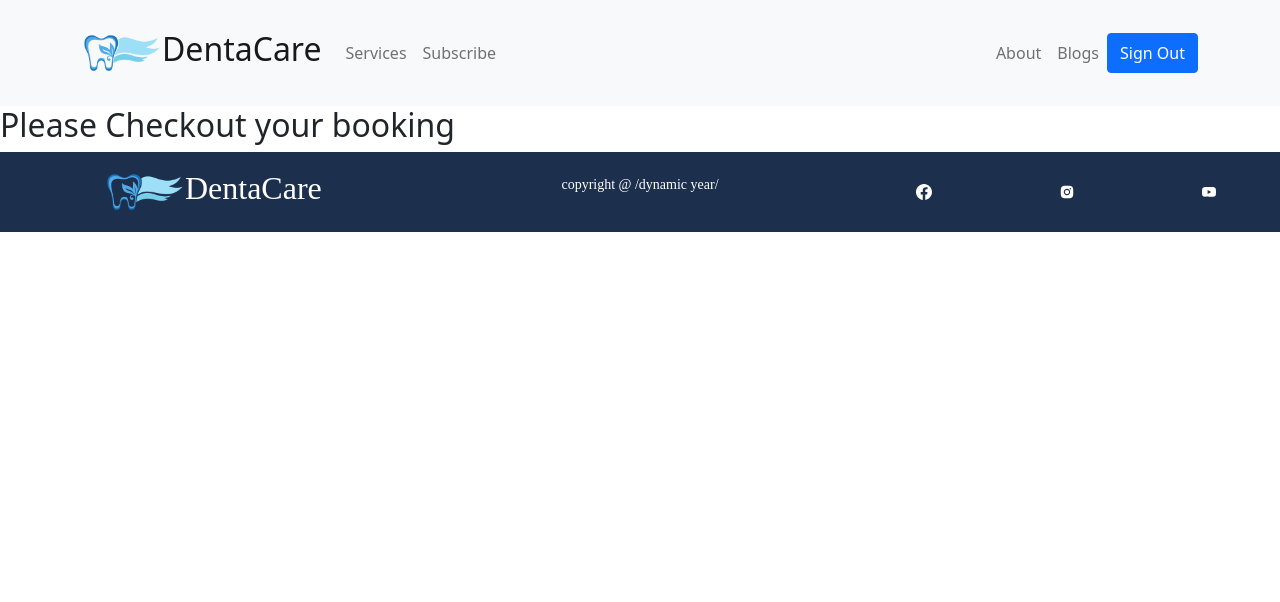
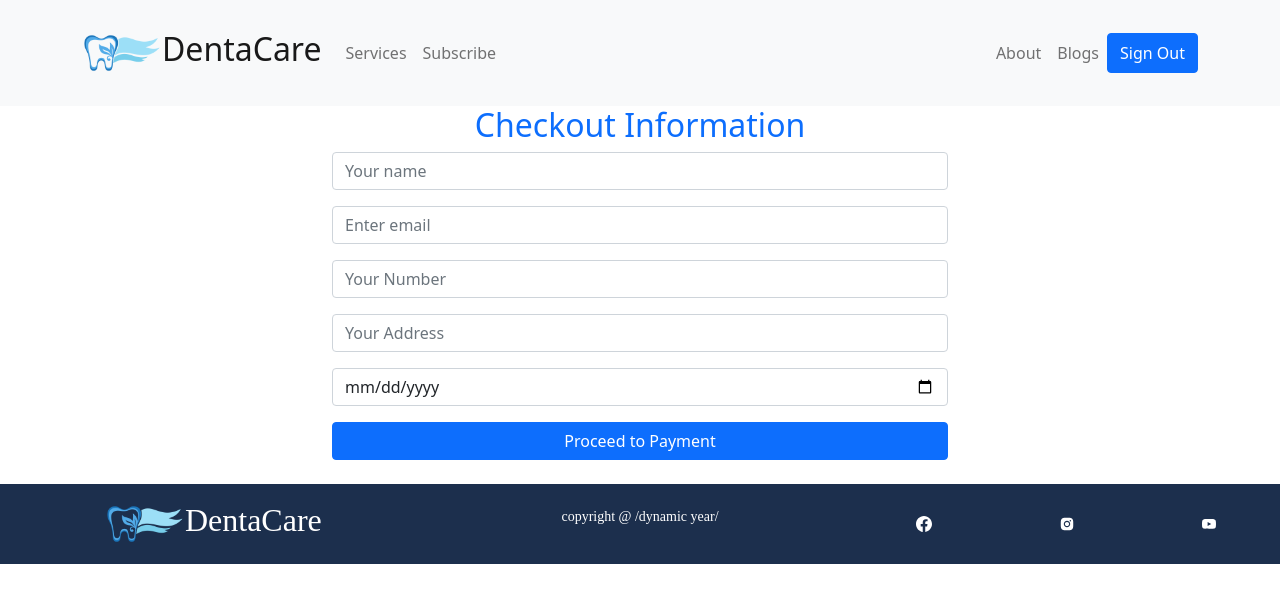
Before and after one commit to abdulawalemon1/dentacare, a React (Create React App) app: page /checkout in a window 1280 px wide. Shown: the top 602 px of the page. Built offline with nearby package versions, Linux system fonts and the light colour scheme; no server answers; sample sign-in values are in the browser's storage.

Commit message:
checkout page updated

```diff
--- a/src/Pages/Login/Checkout/Checkout.js
+++ b/src/Pages/Login/Checkout/Checkout.js
@@ -1,10 +1,52 @@
 import React from 'react';
+import { Form, Button } from 'react-bootstrap';
+import { toast } from 'react-toastify';
 
 const Checkout = () => {
+    const handleSubmit = event => {
+        event.preventDefault();
+        alert('Form has been successfully submitted!');
+    }
     return (
-        <div>
-            <h2>Please Checkout your booking</h2>
-        </div>
+        <div className='container w-50 mx-auto'>
+            <h2 className='text-center text-primary'>Checkout Information</h2>
+            <Form onSubmit={handleSubmit}>
+                <Form.Group className="mb-3" controlId="formBasicName">
+
+                    <Form.Control type="text" name='name' placeholder="Your name" />
+
+                </Form.Group>
+
+                <Form.Group className="mb-3" controlId="formBasicEmail">
+
+                    <Form.Control type="email" name='email' placeholder="Enter email" required />
+
+
+                </Form.Group>
+                <Form.Group className="mb-3" controlId="formBasicNumber">
+
+                    <Form.Control type="number" name='number' placeholder="Your Number" />
+
+                </Form.Group>
+                <Form.Group className="mb-3" controlId="formBasicAddress">
+
+                    <Form.Control type="text" name='address' placeholder="Your Address" />
+
+                </Form.Group>
+                <Form.Group className="mb-3" controlId="formBasicAddress">
+
+                    <Form.Control type='date' name='date' placeholder="Booking Date" />
+
+                </Form.Group>
+
+
+
+                <Button className='w-100 mb-4' variant="primary" type="submit">
+                    Proceed to Payment
+                </Button>
+            </Form>
+
+        </div >
     );
 };
 
--- a/src/Pages/Login/Login.js
+++ b/src/Pages/Login/Login.js
@@ -81,7 +81,7 @@ const Login = () => {
                     <Form.Control ref={passwordRef} type="password" placeholder="Password" required />
                 </Form.Group>
 
-                <Button className='w-100 d-block mx-auto' variant="secondary" type="submit">
+                <Button className='w-100 d-block mx-auto' variant="success" type="submit">
                     Login
                 </Button>
             </Form>
--- a/src/Pages/Login/SocialLogin/SocialLogin.js
+++ b/src/Pages/Login/SocialLogin/SocialLogin.js
@@ -28,24 +28,24 @@ const SocialLogin = () => {
 
     return (
         <div>
-            <div>
+            <div className='d-flex justify-content-center align-items-center'>
                 <button
                     onClick={() => signInWithGoogle()}
-                    className='btn btn-secondary w-50 d-block mx-auto my-3'>
+                    className='btn btn-success  me-3'>
                     <img style={{ width: '30px' }} src={google} alt="" />
                     <span className='px-2'>Google Sign In</span>
                 </button>
                 <button
                     onClick={() => signInWithGithub()}
-                    className='btn btn-secondary w-50 d-block mx-auto'>
+                    className='btn btn-success  '>
                     <img style={{ width: '30px' }} src={github} alt="" />
                     <span className='px-2'>Github Login</span>
                 </button>
             </div>
             <div className='d-flex align-items-center'>
-                <div style={{ height: '1px' }} className='bg-primary w-50'></div>
+                <div style={{ height: '1px' }} className='bg-success w-50'></div>
                 <p className='mt-2 px-2'>or</p>
-                <div style={{ height: '1px' }} className='bg-primary w-50'></div>
+                <div style={{ height: '1px' }} className='bg-success w-50'></div>
             </div>
             {errorElement}
         </div>
```
